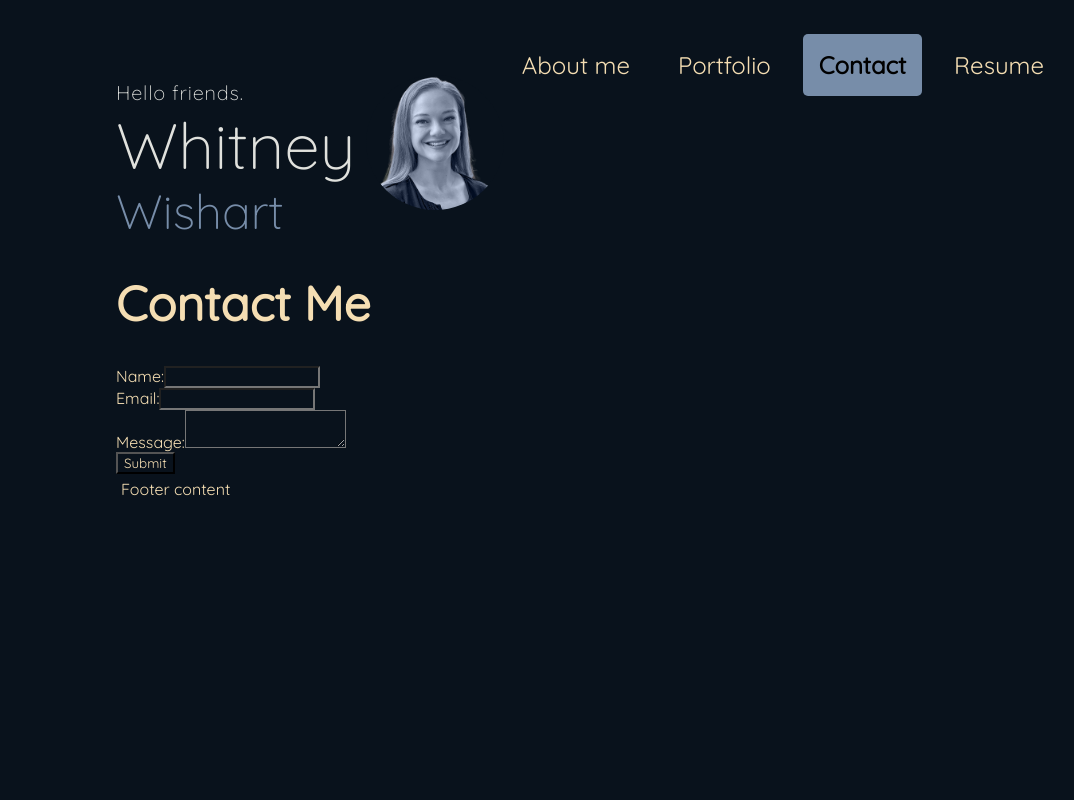
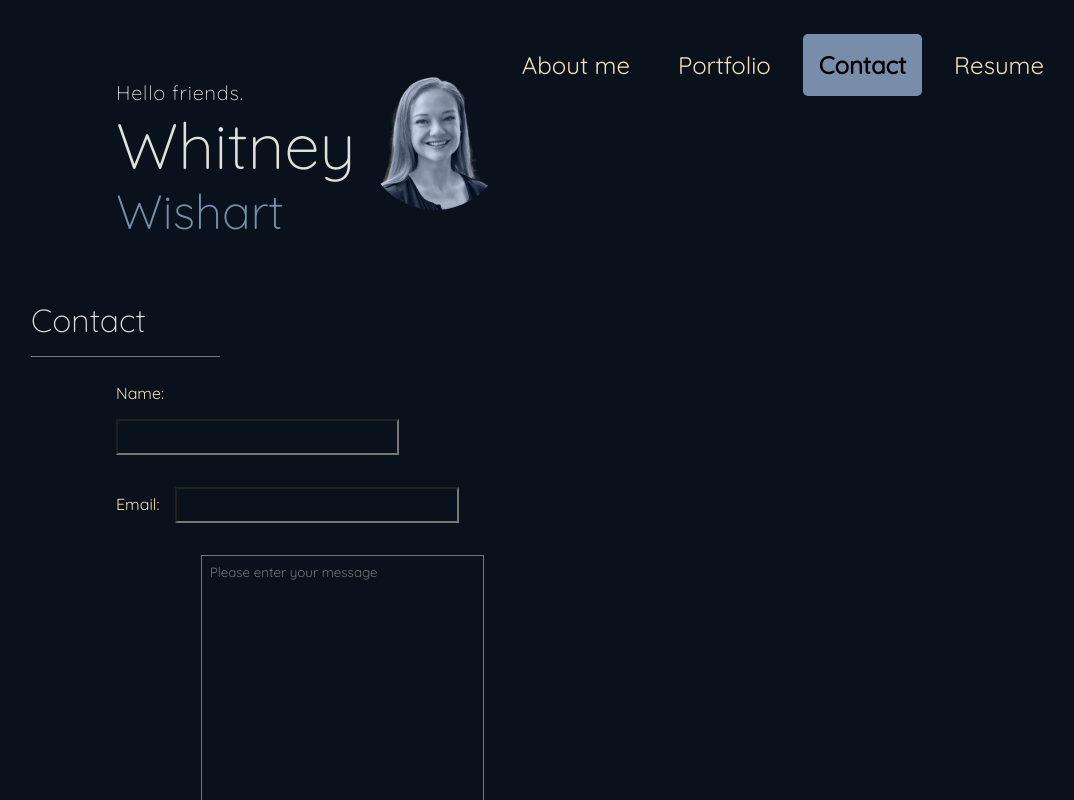
Before and after one commit to whitneywishart/react-portfolio, a React (Create React App) app: page / in a window 1280 px wide. Both pictures are taken after a click on the button "Contact". Shown: the top 800 px of the page, without its empty margins (84-1158 px from the left). Built offline with nearby package versions, Linux system fonts and the light colour scheme.

Commit message:
add form styles and more validation

```diff
--- a/src/App.css
+++ b/src/App.css
@@ -134,7 +134,6 @@ a {
 
 .card-box-item {
   margin: 0 2rem 2rem 0;
-  /* background: #0d1b2a; */
   border: #778da9 1px solid;
   border-radius: 20px;
   padding: 1%;
@@ -142,7 +141,6 @@ a {
 }
 
 .card-box img {
-  /* width: 500px; */
   opacity: 0.5;
 
 }
--- a/src/components/Contact.js
+++ b/src/components/Contact.js
@@ -4,7 +4,7 @@ import ContactForm from './ContactForm';
 const App = () => {
   return (
     <div>
-      <h1>Contact Me</h1>
+      <h2 className='left-rail'>Contact</h2>
       <ContactForm />
     </div>
   );
--- a/src/components/ContactForm.js
+++ b/src/components/ContactForm.js
@@ -7,42 +7,65 @@ const ContactForm = () => {
   const [message, setMessage] = useState('');
   const [nameError, setNameError] = useState('');
   const [emailError, setEmailError] = useState('');
+  const [messageError, setMessageError] = useState('');
 
   const validateEmail = (email) => {
     const emailPattern = /^(([^<>()[\]\\.,;:\s@"]+(\.[^<>()[\]\\.,;:\s@"]+)*)|(".+"))@((\[[0-9]{1,3}\.[0-9]{1,3}\.[0-9]{1,3}\.[0-9]{1,3}\])|(([a-zA-Z\-0-9]+\.)+[a-zA-Z]{2,}))$/;
     return emailPattern.test(email);
   };
 
+  // Handle name input change
   const handleNameChange = (e) => {
     setName(e.target.value);
     setNameError('');
   };
 
+  // Handle email input change
   const handleEmailChange = (e) => {
     setEmail(e.target.value);
     setEmailError('');
   };
 
+  // Handle message input change
   const handleMessageChange = (e) => {
     setMessage(e.target.value);
+    setMessageError('');
   };
 
+  // Handle onBlur event for name, email, and message fields
+  const handleBlur = (fieldName) => {
+    if (fieldName === 'name') {
+      if (name.trim() === '') {
+        setNameError('Please enter your name');
+      }
+    } else if (fieldName === 'email') {
+      if (email.trim() === '') {
+        setEmailError('Please enter your email');
+      }
+    } else if (fieldName === 'message') {
+      if (message.trim() === '') {
+        setMessageError('Please enter your message');
+      }
+    }
+  };
+
+  // Form submission
   const handleSubmit = (e) => {
     e.preventDefault();
 
     // Validate name input
     if (name.trim() === '') {
-      setNameError('Name is required');
+      setNameError('Please enter your name');
       return;
     }
 
     // Validate email input
     if (email.trim() === '') {
-      setEmailError('Email is required');
+      setEmailError('Please enter your email');
       return;
     }
     if (!validateEmail(email)) {
-      setEmailError('Invalid email address');
+      setEmailError('Please enter a valid email address');
       return;
     }
 
@@ -56,37 +79,50 @@ const ContactForm = () => {
     setMessage('');
   };
 
-  // Handle submit and error
+
   return (
     <form onSubmit={handleSubmit}>
-      <div>
-        <label htmlFor="name">Name:</label>
+      <div style={{ display: 'flex', flexDirection: 'column' }}>
+        <label htmlFor="name" >Name:</label>
         <input
           type="text"
           id="name"
+          style={{ width: '30%', padding: '.5rem', margin: '1rem 0rem 1rem 0rem' }}
           value={name}
           onChange={handleNameChange}
+          onBlur={() => handleBlur('name')}
         />
         {nameError && <p className="error">{nameError}</p>}
       </div>
+
+
       <div>
         <label htmlFor="email">Email:</label>
         <input
           type="text"
           id="email"
+          style={{ width: '30%', padding: '.5rem', margin: '1rem' }}
           value={email}
           onChange={handleEmailChange}
+          onBlur={() => handleBlur('email')}
         />
         {emailError && <p className="error">{emailError}</p>}
       </div>
+
+
       <div>
         <label htmlFor="message">Message:</label>
         <textarea
           id="message"
+          style={{ width: '30%', height: '400px', padding: '.5rem', margin: '1rem' }}
+          placeholder="Please enter your message"
           value={message}
           onChange={handleMessageChange}
+          onBlur={() => handleBlur('message')}
         ></textarea>
+        {messageError && <p className="error">{messageError}</p>}
       </div>
+
       <button type="submit">Submit</button>
     </form>
   );
```
